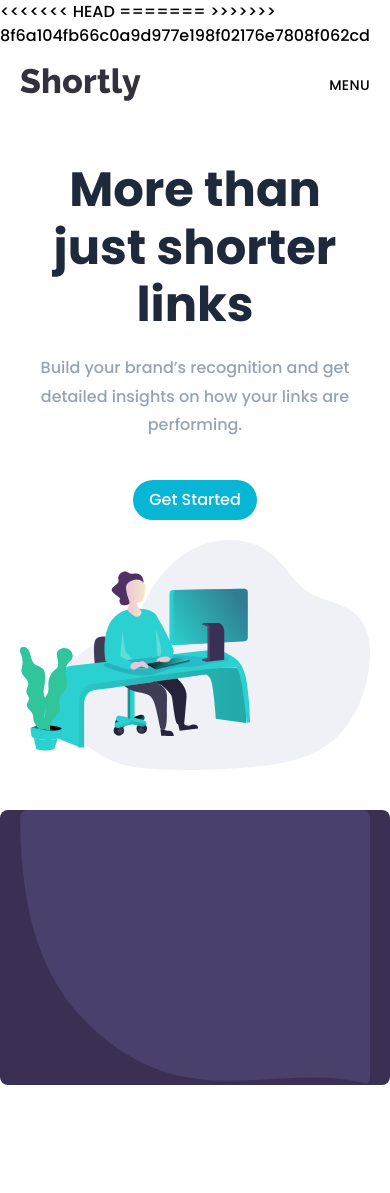
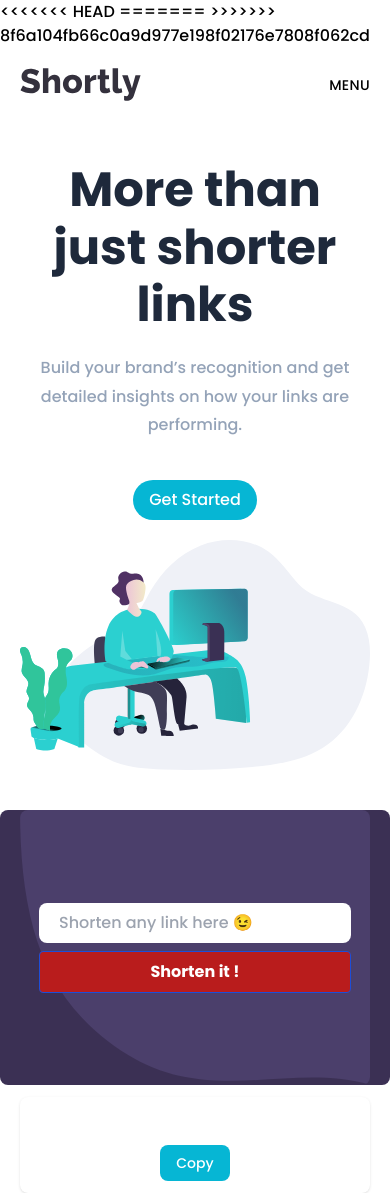
Before and after one commit to Adit0507/URL-Shortener, a React (Create React App) app: page / in a window 390 px wide. Before the commit the page ends 1085 px from the top, so only its background shows below. Built offline with nearby package versions, Linux system fonts and the light colour scheme.

Commit message:
Shortener component finished

```diff
--- a/src/components/Shortener.js
+++ b/src/components/Shortener.js
@@ -1,58 +1,102 @@
-import React, {useState, useEffect} from 'react'
+import React, { useState, useEffect } from "react";
 import bgMobile from "../images/bg-shorten-mobile.svg";
-import bgDesktop from "../images/bg-boost-desktop.svg"
+import bgDesktop from "../images/bg-boost-desktop.svg";
 
 const getLocalStorage = () => {
   let links = localStorage.getItem("links");
 
-    if(links){
-        return JSON.parse(localStorage.getItem("links"))
-    }else{
-        return []
+  if (links) {
+    return JSON.parse(localStorage.getItem("links"));
+  } else {
+    return [];
   }
-}
+};
 
 const Shortener = () => {
   const [text, setText] = useState("");
-    const [links, setLinks] = useState(getLocalStorage())
-    const [buttonText, setButtonText] = useState("Copy")
+  const [links, setLinks] = useState(getLocalStorage());
+  const [buttonText, setButtonText] = useState("Copy");
 
-    const handleSubmit = (e) =>{
+  const handleSubmit = (e) => {
     e.preventDefault();
 
-        if(!text){
-            alert("Empty Input 😐")
-        }else{
-            const shortenLink = async() => {
-                const res = await fetch(`https://api.shrtco.de/v2/shorten?url=${text}`)
+    if (!text) {
+      alert("Empty Input 😐");
+    } else {
+      const shortenLink = async () => {
+        const res = await fetch(`https://api.shrtco.de/v2/shorten?url=${text}`);
         const data = await res.json();
         console.log(data.result);
-                setLinks(data.result)
+        setLinks(data.result);
         setText("");
-            }
+      };
       shortenLink();
     }
-    }
+  };
 
-    const handleCopy = () =>{
-        navigator.clipboard.writeText(links.full_short_link)
-        setButtonText("Copied 😁")
-    }
+  const handleCopy = () => {
+    navigator.clipboard.writeText(links.full_short_link);
+    setButtonText("Copied 😁");
+  };
 
   useEffect(() => {
     localStorage.setItem("links", JSON.stringify(links));
-    }, [links])
+  }, [links]);
 
   return (
     <>
-            <section className='max-width shortener relative'>
+      <section className="max-width shortener relative">
         <picture>
           <source media="(min-width: 768px)" srcSet={bgDesktop} />
           <img src={bgMobile} alt="" />
         </picture>
+
+        <form className="form" onSubmit={handleSubmit}>
+          <div className="flex flex-col md:flex-row">
+            <input
+              type="url"
+              placeholder="Shorten any link here 😉"
+              className="w-full py-2 px-5 rounded-lg mb-2 md:mb-0 md:w-2/3"
+              value={text}
+              onChange={(e) => setText(e.target.value)}
+            />
+
+            <button
+              type="submit"
+              className="bg-red-700 hover:bg-red-500 text-white font-bold py-2 px-4 border border-blue-700 rounded md:ml-5 md:w-40"
+              onClick={handleSubmit}
+            >
+              Shorten it !
+            </button>
+          </div>
+        </form>
+
+        <div className="flex flex-col items-center justify-center bg-white text-center md:flex-row md:justify-between p-3 mt-3 rounded-lg shadow">
+          <article>
+            <h6 className="mb-3 md:mb-0">{links.original_link}</h6>
+          </article>
+
+          <article>
+            <ul className="md:flex md:items-center">
+              <li className="md:mr-5">
+                <button className="text-purple-500">
+                  {links.full_short_link}
+                </button>
+              </li>
+              <li>
+                <button
+                  onClick={handleCopy}
+                  className="btn-cta rounded-lg text-sm focus:bg-slate-800"
+                >
+                  {buttonText}
+                </button>
+              </li>
+            </ul>
+          </article>
+        </div>
       </section>
     </>
-    )
-}
+  );
+};
 
-export default Shortener
+export default Shortener;
```
Lines whose indentation alone changed are shown as unchanged.
